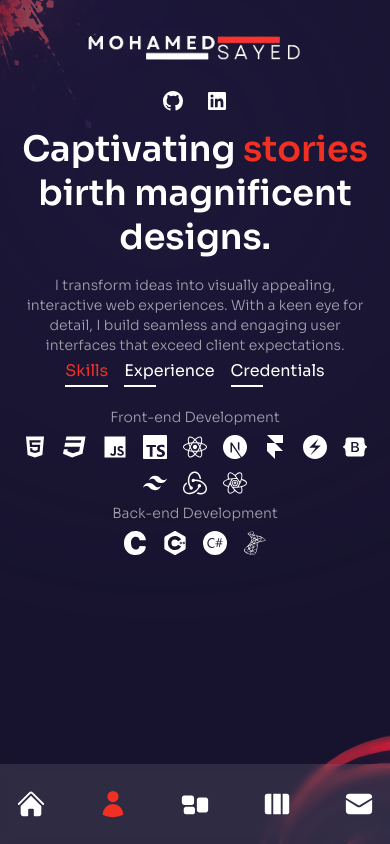
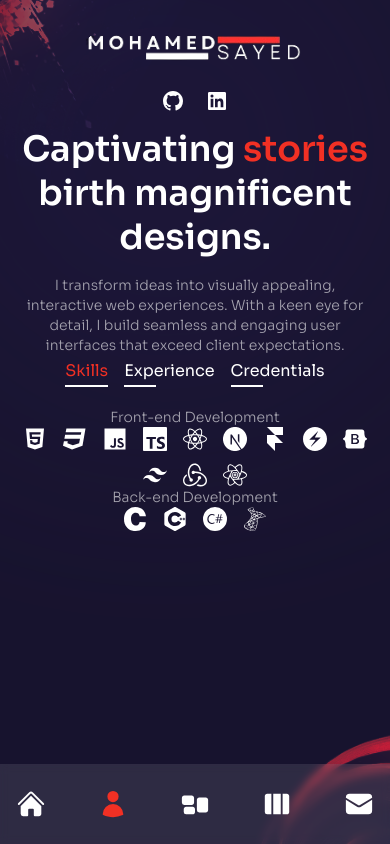
Before and after one commit to mohamed98s/MinePortfolio, a Next.js app: page /about in a window 390 px wide. Built offline with nearby package versions, Linux system fonts and the light colour scheme.

Commit message:
Update index.jsx

```diff
--- a/pages/about/index.jsx
+++ b/pages/about/index.jsx
@@ -226,7 +226,7 @@ const About = () => {
               );
             })}
           </div>
-          <div className=" py-2 xl:py-6 flex flex-col gap-y-2 xl:gap-y-4 items-center xl:items-start">
+          <div className=" py-2 xl:py-6 flex flex-col gap-y-0 xl:gap-y-4 items-center xl:items-start">
             {aboutData[index].info.map((item, itemIndex) => {
               return (
                 <div
@@ -234,7 +234,7 @@ const About = () => {
                   className="flex-1 flex flex-col md:flex-row max-w-max gap-x-2 items-center text-white/60 xl:text-lg text-sm"
                 >
                   {/* title */}
-                  <div className="font-light mb-2 md:mb-0">{item.title}</div>
+                  <div className="font-light xl:mb-2 md:mb-0">{item.title}</div>
                   <div className="hidden md:flex">-</div>
                   <div>{item.stage}</div>
                   <div className="flex gap-x-4 xl:flex-nowrap justify-center xl:justify-start flex-wrap gap-3">
```
